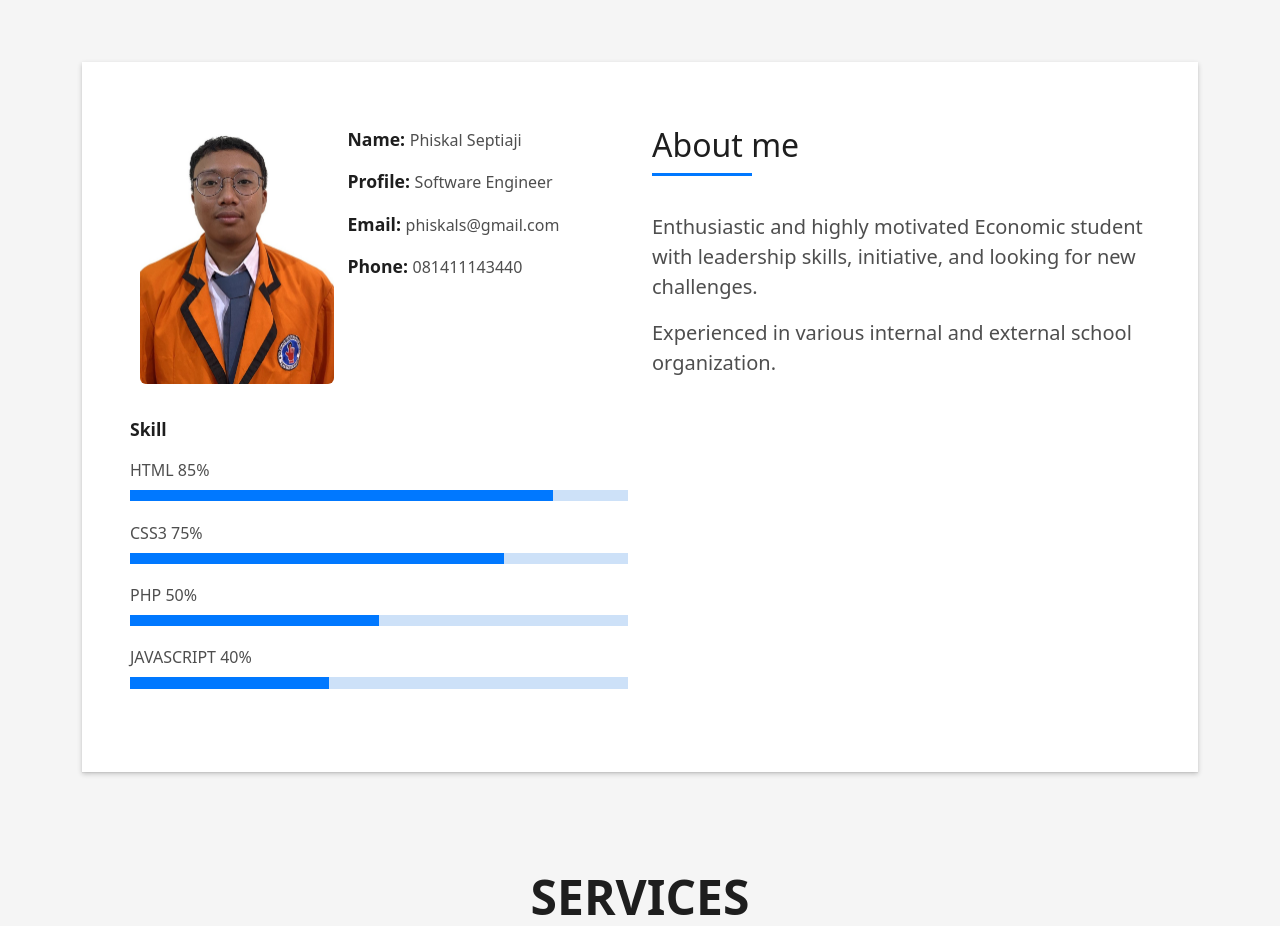
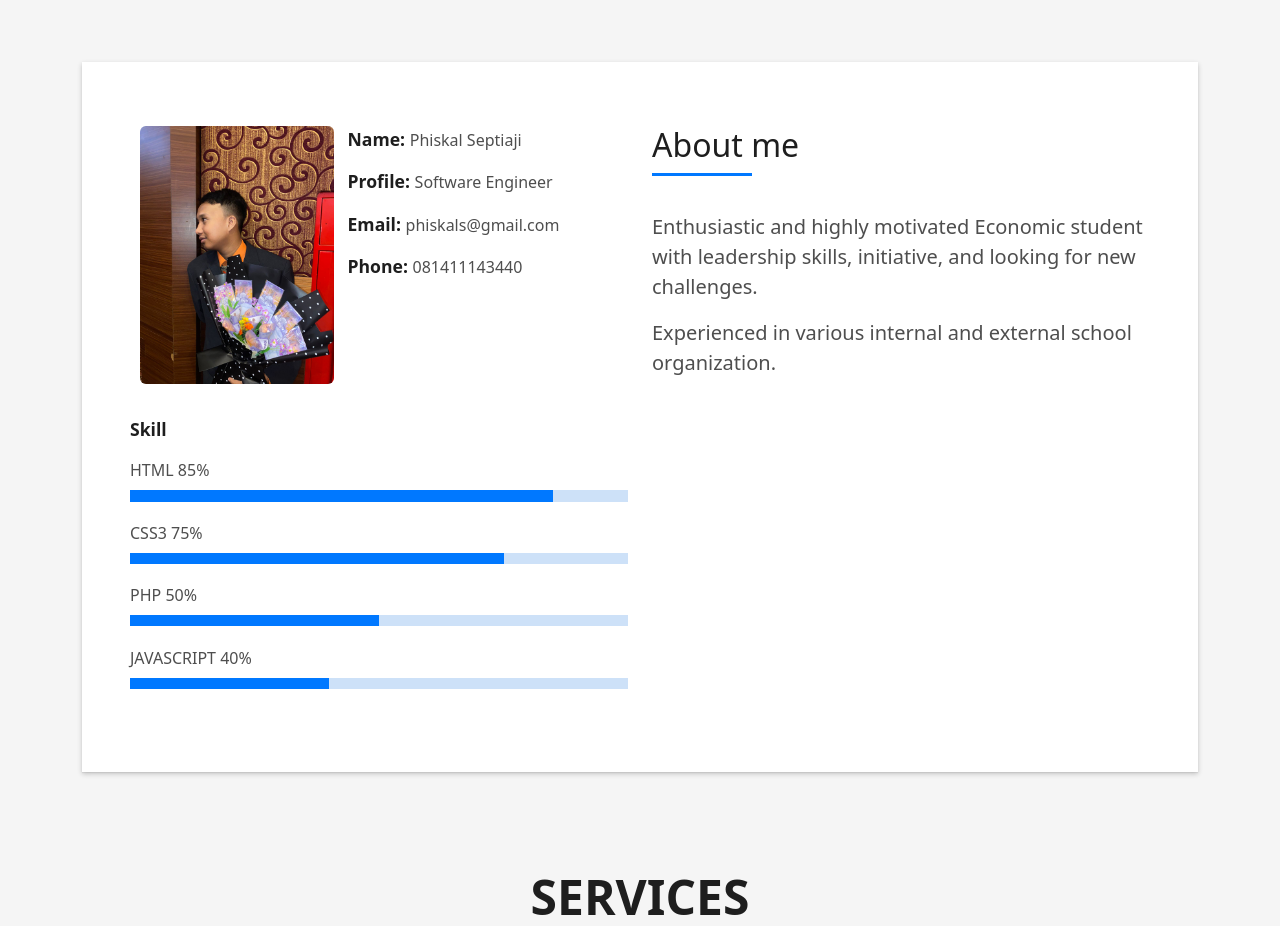
Before and after one commit to piskalll/kalzz, a plain HTML site: page index.html in a window 1280 px wide. Shown: the part 802-1728 px from the top of the page. Drawn offline with Linux system fonts and the light colour scheme.

Commit message:
img
iamge profile

```diff
--- a/index.html
+++ b/index.html
@@ -100,7 +100,7 @@
                   <div class="row">
                     <div class="col-sm-6 col-md-5">
                       <div class="about-img">
-                        <img src="assets/img/kall.jpeg" class="img-fluid rounded b-shadow-a" alt="">
+                        <img src="assets/img/kalzzz.jpg" class="img-fluid rounded b-shadow-a" alt="">
                       </div>
                     </div>
                     <div class="col-sm-6 col-md-7">
```
Also changed, not shown: assets/img/kalzzz.jpg (added).
